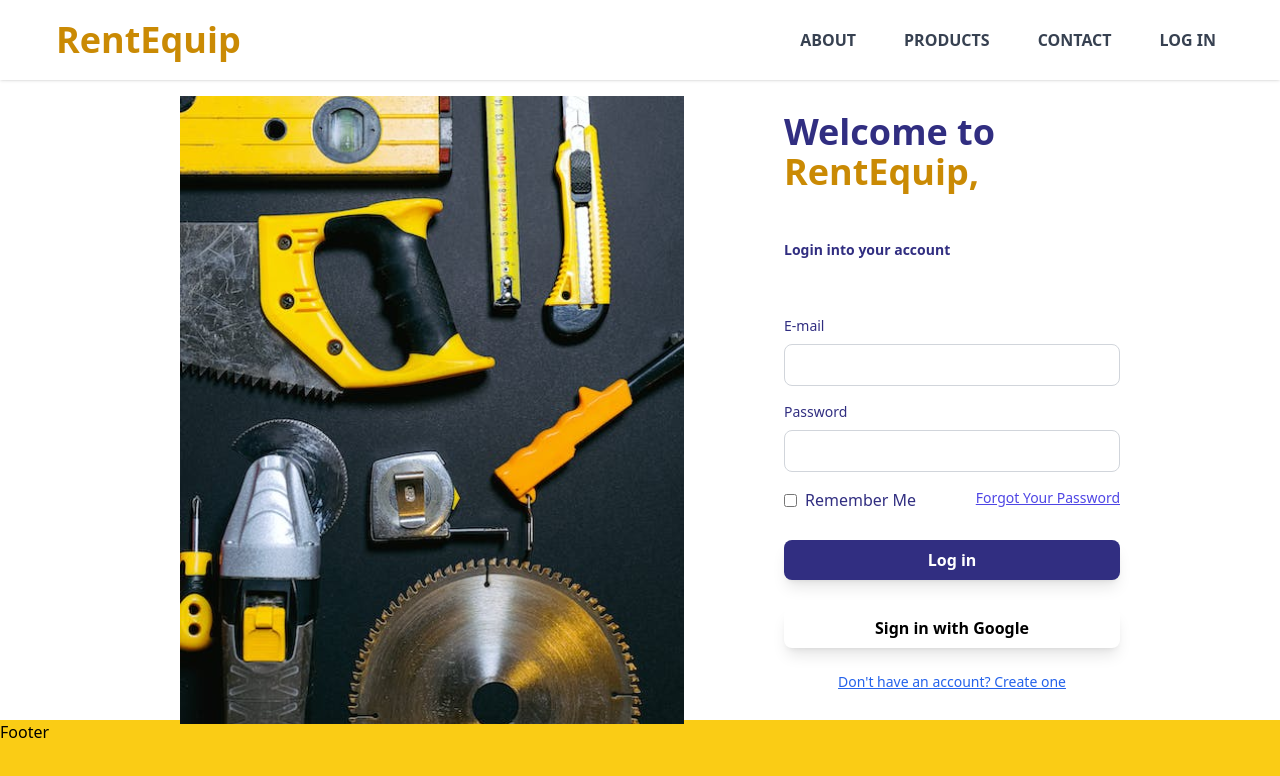
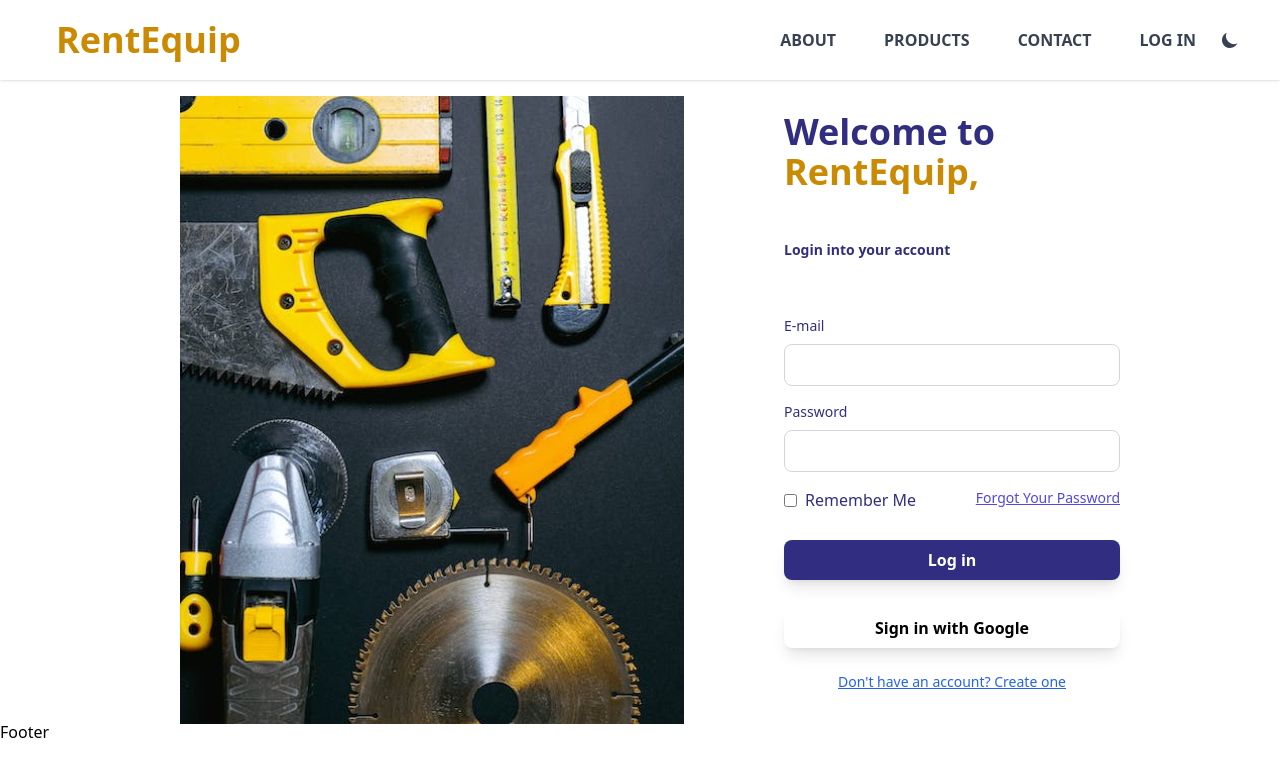
Before and after one commit to ConstantinHuidu/rentingdev, a Next.js app: page /login in a window 1280 px wide. Shown: the top 776 px of the page. Built offline with nearby package versions, Linux system fonts and the light colour scheme; no server answers.

Commit message:
darkmode

```diff
--- /dev/null
+++ b/components/genericComponents/DarkModeButton.tsx
@@ -0,0 +1,45 @@
+import React from "react";
+
+type DarkModeButtonPropsType = {
+  darkMode: boolean;
+  toggleDarkMode: () => void;
+};
+
+const DarkModeButton = ({
+  darkMode,
+  toggleDarkMode,
+}: DarkModeButtonPropsType) => {
+  return (
+    <div onClick={toggleDarkMode} className="bg-white dark:bg-gray-900">
+      {!darkMode && (
+        <svg
+          xmlns="http://www.w3.org/2000/svg"
+          viewBox="0 0 20 20"
+          fill="currentColor"
+          aria-hidden="true"
+          className="w-5 h-5"
+        >
+          <path d="M17.293 13.293A8 8 0 016.707 2.707a8.001 8.001 0 1010.586 10.586z"></path>
+        </svg>
+      )}
+
+      {darkMode && (
+        <svg
+          xmlns="http://www.w3.org/2000/svg"
+          viewBox="0 0 20 20"
+          fill="currentColor"
+          aria-hidden="true"
+          className="w-5 h-5"
+        >
+          <path
+            fillRule="evenodd"
+            d="M10 2a1 1 0 011 1v1a1 1 0 11-2 0V3a1 1 0 011-1zm4 8a4 4 0 11-8 0 4 4 0 018 0zm-.464 4.95l.707.707a1 1 0 001.414-1.414l-.707-.707a1 1 0 00-1.414 1.414zm2.12-10.607a1 1 0 010 1.414l-.706.707a1 1 0 11-1.414-1.414l.707-.707a1 1 0 011.414 0zM17 11a1 1 0 100-2h-1a1 1 0 100 2h1zm-7 4a1 1 0 011 1v1a1 1 0 11-2 0v-1a1 1 0 011-1zM5.05 6.464A1 1 0 106.465 5.05l-.708-.707a1 1 0 00-1.414 1.414l.707.707zm1.414 8.486l-.707.707a1 1 0 01-1.414-1.414l.707-.707a1 1 0 011.414 1.414zM4 11a1 1 0 100-2H3a1 1 0 000 2h1z"
+            clipRule="evenodd"
+          ></path>
+        </svg>
+      )}
+    </div>
+  );
+};
+
+export default DarkModeButton;
--- a/components/layout/Footer.tsx
+++ b/components/layout/Footer.tsx
@@ -1,7 +1,11 @@
 import React from "react";
 
 const Footer = () => {
-  return <div className="w-full h-[10vh] bg-yellow-400">Footer</div>;
+  return (
+    <div className="w-full h-[10vh] bg-white dark:bg-gray-900 dark:text-white">
+      Footer
+    </div>
+  );
 };
 
 export default Footer;
--- a/components/layout/Header.tsx
+++ b/components/layout/Header.tsx
@@ -1,25 +1,33 @@
 import Link from "next/link";
-import React from "react";
+import React, { useState } from "react";
 import { signOut } from "next-auth/react";
 import { useSession } from "next-auth/react";
+import { type } from "os";
+import DarkModeButton from "../genericComponents/DarkModeButton";
 
-const Header = () => {
+type HeaderPropsType = {
+  darkMode: boolean;
+  toggleDarkMode: () => void;
+};
+
+const Header = ({ darkMode, toggleDarkMode }: HeaderPropsType) => {
   const { data: session, status } = useSession();
 
   const handleSignOut = () => {
     signOut();
   };
+
   return (
-    <nav className="fixed top-0 left-0 bg-white w-full h-[10vh] shadow">
+    <nav className="fixed top-0 left-0 bg-white w-full h-[10vh] shadow dark:bg-gray-900">
       <div className="container m-auto h-full flex justify-between items-center text-gray-700">
         <h1 className="pl-8 py-4 text-4xl text-yellow-600 font-bold">
-          <Link className="hover:bg-gray-200 rounded-lg py-4 px-6" href="/">
+          <Link className="hover:bg-gray-600 rounded-lg py-4 px-6" href="/">
             RentEquip
           </Link>
         </h1>
-        <ul className="hidden md:flex items-center pr-10 text-base font-semibold cursor-pointer uppercase">
+        <ul className="hidden md:flex items-center pr-10 text-base font-semibold cursor-pointer uppercase dark:text-white">
           <Link
-            className="hover:bg-gray-200 rounded-lg py-4 px-6"
+            className="hover:bg-gray-200 rounded-lg py-4 px-6 dark:hover:text-black"
             href="/about"
           >
             About
@@ -59,6 +67,8 @@ const Header = () => {
               Sign out
             </Link>
           )}
+          {/* <button onClick={toggleDarkMode}>Toggle DarkMode</button> */}
+          <DarkModeButton toggleDarkMode={toggleDarkMode} darkMode={darkMode} />
         </ul>
         <button className="block md:hidden py-3 px-4 mx-2 rounded focus:outline-none hover:bg-gray-200 group">
           <div className="w-7 h-1 bg-gray-600 mb-1"></div>
--- a/components/layout/Layout.tsx
+++ b/components/layout/Layout.tsx
@@ -1,4 +1,4 @@
-import React, { ReactNode } from "react";
+import React, { ReactNode, useState } from "react";
 import Footer from "./Footer";
 import Header from "./Header";
 
@@ -7,12 +7,22 @@ type LayoutProps = {
 };
 
 const Layout = ({ children }: LayoutProps) => {
+  const [darkMode, setDarkMode] = useState(false);
+  console.log(darkMode);
+
+  const handleDarkMode = () => {
+    // console.log("okkk");
+    setDarkMode((darkMode) => !darkMode);
+  };
+
   return (
-    <>
-      <Header />
-      <main className="w-full h-[80vh] mt-[10vh] ">{children}</main>
+    <div className={darkMode ? "dark" : ""}>
+      <Header toggleDarkMode={handleDarkMode} darkMode={darkMode} />
+      <main className="w-full h-[80vh] mt-[10vh] bg-white dark:bg-gray-900">
+        {children}
+      </main>
       <Footer />
-    </>
+    </div>
   );
 };
 
--- a/pages/_document.tsx
+++ b/pages/_document.tsx
@@ -1,4 +1,4 @@
-import { Html, Head, Main, NextScript } from 'next/document'
+import { Html, Head, Main, NextScript } from "next/document";
 
 export default function Document() {
   return (
@@ -9,5 +9,5 @@ export default function Document() {
         <NextScript />
       </body>
     </Html>
-  )
+  );
 }
--- a/tailwind.config.js
+++ b/tailwind.config.js
@@ -1,12 +1,15 @@
 /** @type {import('tailwindcss').Config} */
 module.exports = {
+  darkMode: 'class',
   content: [
     "./app/**/*.{js,ts,jsx,tsx}",
     "./pages/**/*.{js,ts,jsx,tsx}",
     "./components/**/*.{js,ts,jsx,tsx}",
   ],
   theme: {
-    extend: {},
+    extend: {
+
+    },
   },
   plugins: [],
 };
```
